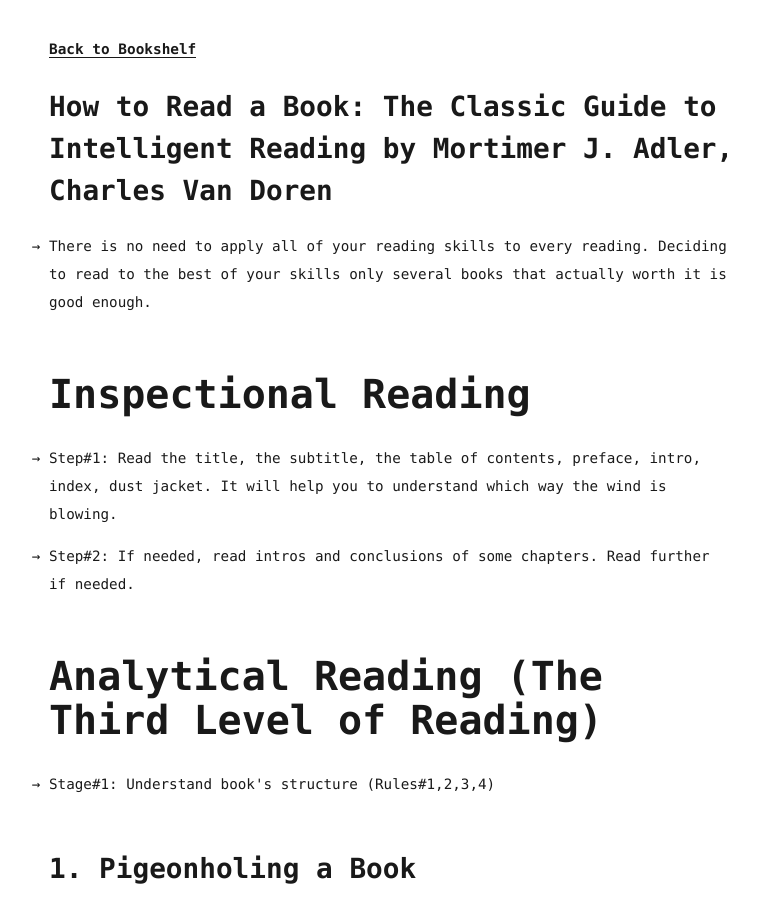
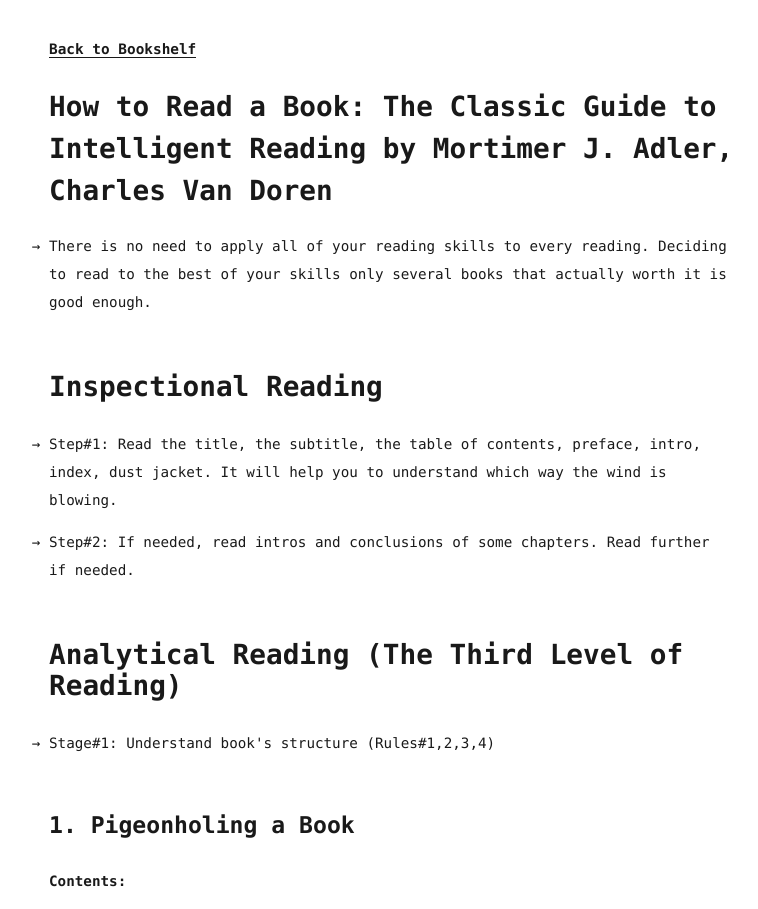
Before and after one commit to zalkar-z/personal-blog, a Gatsby site: page /how-to-read-a-book/ in a window 1280 px wide. Shown: the top 909 px of the page, without its empty margins (248-1006 px from the left). Built offline with nearby package versions, Linux system fonts and the light colour scheme; Gatsby itself is replaced by a stand-in of ours; some packages are replaced by stand-ins of ours.

Commit message:
Update index.md

```diff
--- a/content/blog/how-to-read-a-book/index.md
+++ b/content/blog/how-to-read-a-book/index.md
@@ -8,16 +8,16 @@ reviewAvailable: true
 
 - There is no need to apply all of your reading skills to every reading. Deciding to read to the best of your skills only several books that actually worth it is good enough.
 
-# Inspectional Reading
+## Inspectional Reading
 
 - Step#1: Read the title, the subtitle, the table of contents, preface, intro, index, dust jacket. It will help you to understand which way the wind is blowing.
 - Step#2: If needed, read intros and conclusions of some chapters. Read further if needed.
 
-# Analytical Reading (The Third Level of Reading)
+## Analytical Reading (The Third Level of Reading)
 
 - Stage#1: Understand book's structure (Rules#1,2,3,4)
 
-## 1. Pigeonholing a Book
+### 1. Pigeonholing a Book
 
 **Contents:**
 
@@ -55,7 +55,7 @@ reviewAvailable: true
 - In contrast, theoretical philosophy books refer to the reader's daily life in order to prove a point.
 
 
-## 2. X-raying a Book
+### 2. X-raying a Book
 
 **Contents:**
 
@@ -109,4 +109,4 @@ reviewAvailable: true
 - Define the problem and problems the author is trying to solve
 
 
-## 3. Coming to Terms with an Author
+### 3. Coming to Terms with an Author
```
